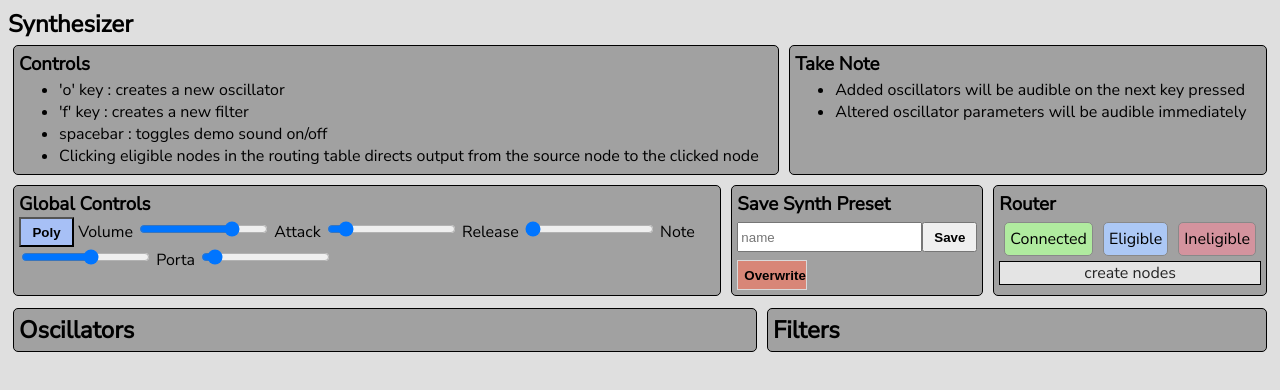
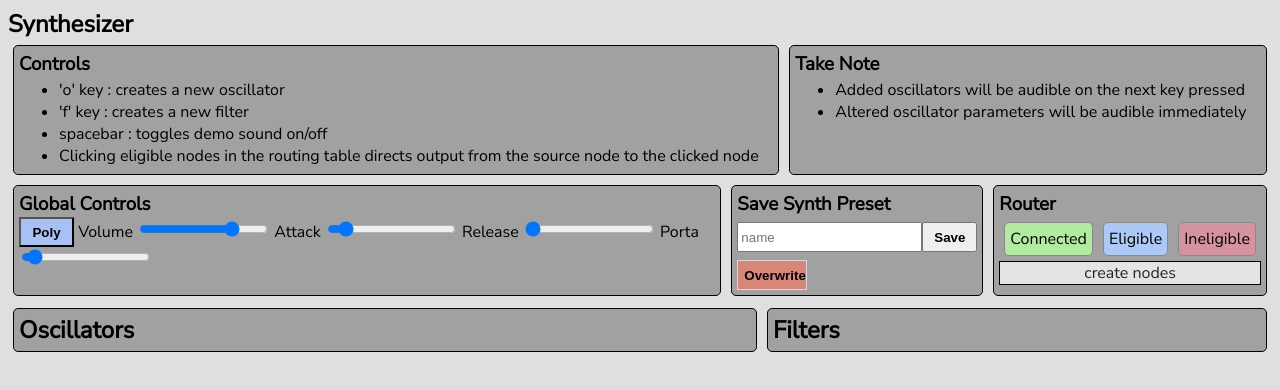
Before and after one commit to slhodak/WebSynth, a website: page dist/index.html in a window 1280 px wide. Drawn offline with Linux system fonts and the light colour scheme.

Commit message:
remove obsolete note slider

```diff
--- a/dist/index.html
+++ b/dist/index.html
@@ -37,8 +37,6 @@
       <input class="attackSlider" type="range" min="0.001" max="1" value="0.1" step="0.001">
       <label for="releaseSlider">Release</label>
       <input class="releaseSlider" type="range" min="0.1" max="1" value="0.1" step="0.001">
-      <label for="noteSlider">Note</label>
-      <input class="noteSlider" type="range" min="1" max="88" value="49" step="1">
       <label for="portaSlider">Porta</label>
       <input class="portaSlider" type="range" min="0.001" max="1" value="0.05" step="0.001">
     </div>
```
